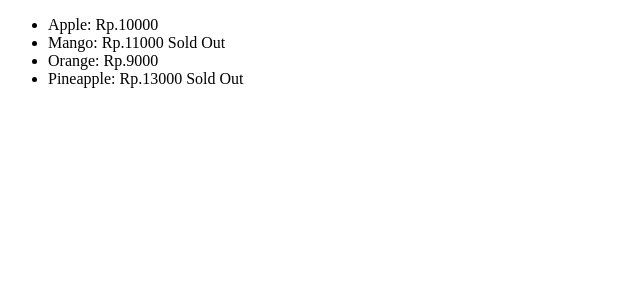
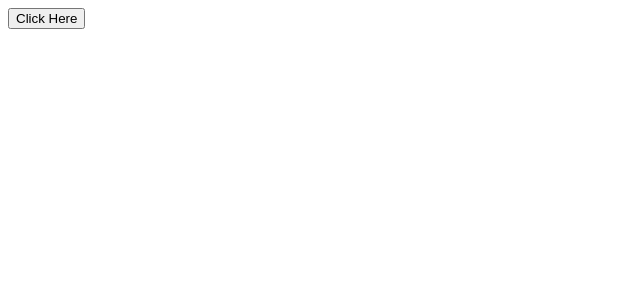
Before and after one commit to adiprasetyaxyz/Reactjs-Learning, a React (Vite) app in the folder myfirstpro/: page / in a window 1280 px wide. Shown: the top 300 px of the page, without its empty margins (0-640 px from the left). Built offline with nearby package versions, Linux system fonts and the light colour scheme.

Commit message:
21 : Event Handling In React

```diff
--- a/myfirstpro/src/App.jsx
+++ b/myfirstpro/src/App.jsx
@@ -2,9 +2,10 @@ import Conditional from "./components/ConditionalComponent";
 import Fruit from "./components/Fruit";
 import Fruits from "./components/Fruits";
 import Hello from "./components/Hello";
+import Message from "./components/Message";
 
 function App() {
-  return <Fruits />;
+  return <Message />;
 }
 
 export default App;
--- /dev/null
+++ b/myfirstpro/src/components/Message.jsx
@@ -0,0 +1,6 @@
+export default function Message() {
+  let eventHandler = () => {
+    console.log("clicked");
+  };
+  return <div>{<button onClick={eventHandler}>Click Here</button>}</div>;
+}
```
